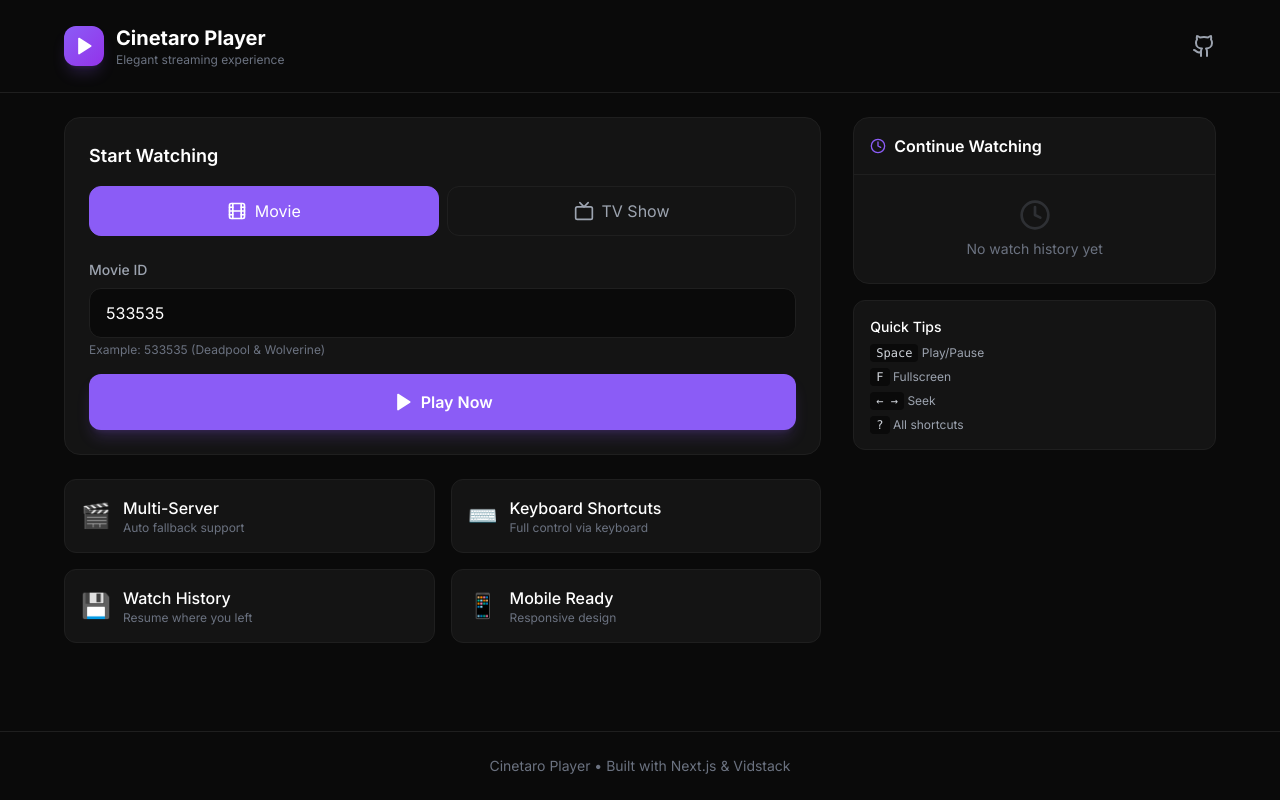
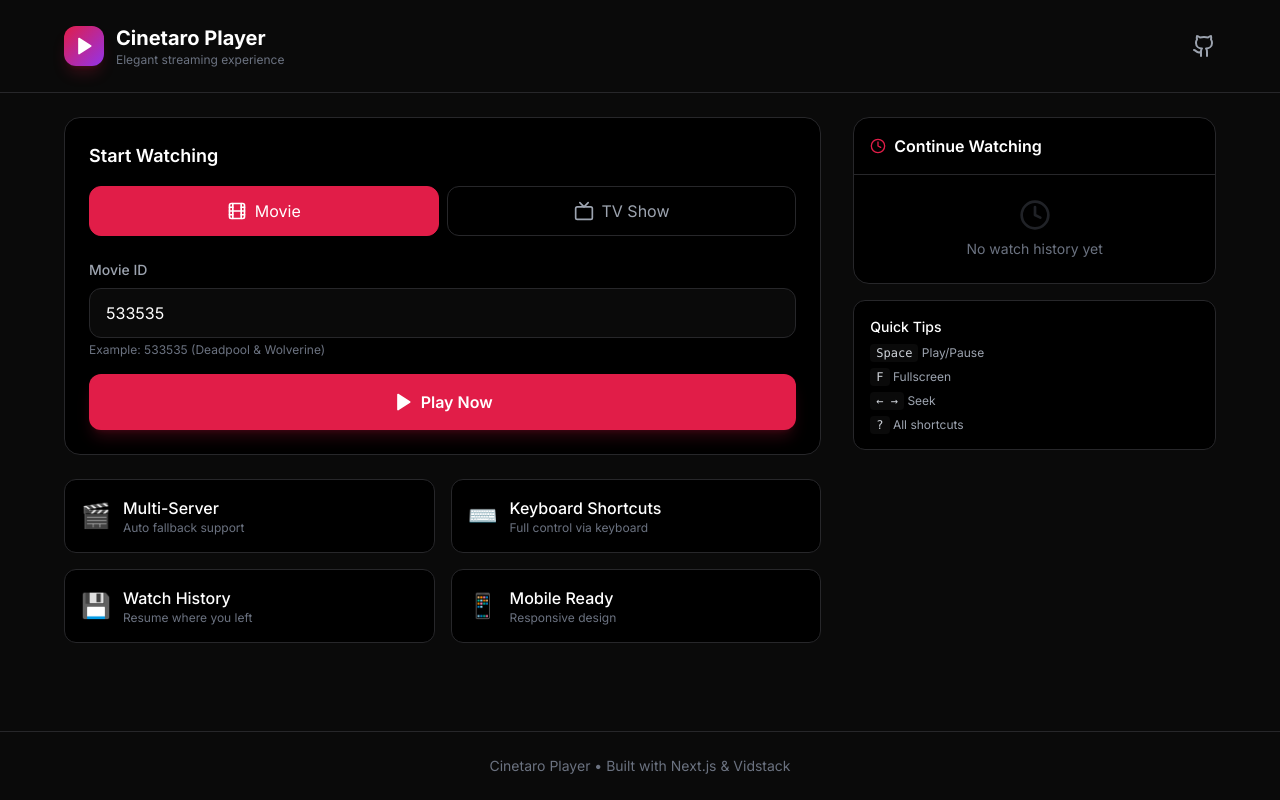
Before and after one commit to NEOpro-cyper/cinezo-player, a Next.js app: page / in a window 1280 px wide. Built offline with nearby package versions, Linux system fonts and the light colour scheme.

Commit message:
Update tailwind.config.js

```diff
--- a/tailwind.config.js
+++ b/tailwind.config.js
@@ -10,10 +10,10 @@
       colors: {
         player: {
           bg: '#0a0a0a',
-          surface: '#141414',
-          border: '#1f1f1f',
-          accent: '#8b5cf6',
-          'accent-hover': '#7c3aed',
+          surface: '#000000',
+          border: '#27272a',
+          accent: '#e11d48',
+          'accent-hover': '#be123c',
           success: '#22c55e',
           warning: '#f59e0b',
           error: '#ef4444',
@@ -22,6 +22,10 @@
       animation: {
         'pulse-slow': 'pulse 3s cubic-bezier(0.4, 0, 0.6, 1) infinite',
         'spin-fast': 'spin 0.5s linear infinite',
+        'blink-fade': 'blink-fade 3s ease-in-out infinite',
+      },
+      backdropBlur: {
+        xs: '2px',
       },
     },
   },
```
